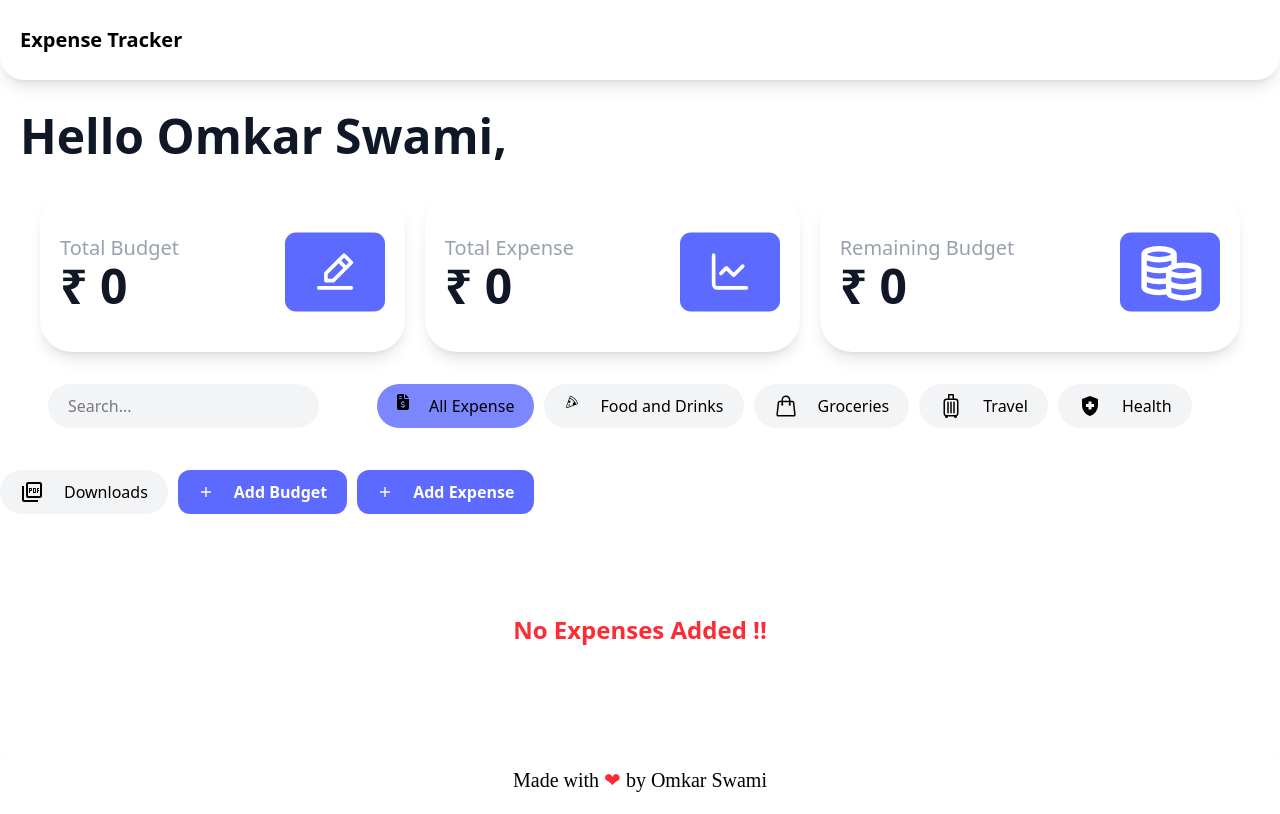
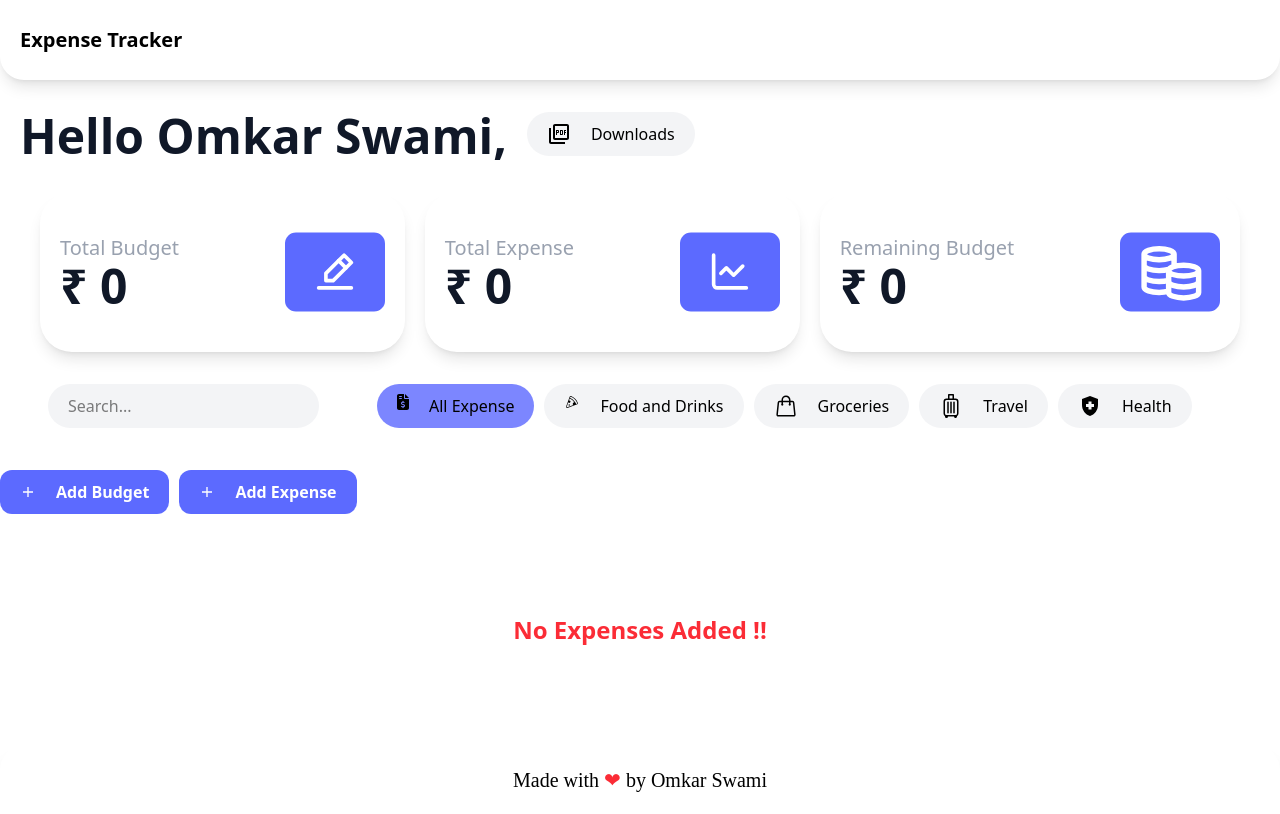
Before and after one commit to Omixo/Expense-Tracker, a React (Vite) app: page / in a window 1280 px wide. Built offline with nearby package versions, Linux system fonts and the light colour scheme.

Commit message:
fixed pdf

```diff
--- a/src/Component/ExpenseMainApp.jsx
+++ b/src/Component/ExpenseMainApp.jsx
@@ -4,12 +4,11 @@ import expenseImage from "../assets/expense.svg";
 import coinstack from "../assets/coin-stack.svg";
 import { AppContext } from "../Context/AppProvider";
 
-import jsPDF from "jspdf";
-import autoTable from "jspdf-autotable"; // ✅ Correct usage
-
 // Toast for download success
 import { ToastContainer, toast } from "react-toastify";
 import "react-toastify/dist/ReactToastify.css";
+
+
 
 // Icons
 import { CiEdit, CiPizza, CiSearch } from "react-icons/ci";
@@ -27,6 +26,7 @@ import Footer from "./Footer";
 import CategoryCards from "./Common/CategoryCards";
 import ButtonCards from "./Common/ButtonCards";
 import BudgetCards from "./Common/Budgetcard";
+import Omibhai from "./Omibhai";
 
 const ExpenseMainApp = () => {
   const { budget, expense, transactions, activeButton, setActiveButton } = useContext(AppContext);
@@ -78,66 +78,73 @@ const ExpenseMainApp = () => {
     applySearchFilter(transactions);
   }, [searchInput]);
 
-  // ✅ PDF Export
-  const generatePDF = (data) => {
-    const doc = new jsPDF();
-    doc.setFontSize(22);
-    doc.setTextColor("#2c3e50");
-    doc.text(" Expense Report", 14, 20);
-    doc.setFontSize(12);
-    doc.setTextColor("#555");
+  // // ✅ PDF Export
+  // const generatePDF = (data) => {
+  //   const doc = new jsPDF();
+  //   doc.setFontSize(22);
+  //   doc.setTextColor("#2c3e50");
+  //   doc.text(" Expense Report", 14, 20);
+  //   doc.setFontSize(12);
+  //   doc.setTextColor("#555");
 
-    const tableColumn = ["Date", "Description", "Amount", "Category", "Remaining Budget"];
-    const tableRows = [];
+  //   const tableColumn = ["Date", "Description", "Amount", "Category", "Remaining Budget"];
+  //   const tableRows = [];
 
-    let runningBudget = budget;
+  //   let runningBudget = budget;
 
-    data.forEach((item) => {
-      const amount = parseFloat(item.amount) || 0;
-      runningBudget -= amount;
+  //   data.forEach((item) => {
+  //     const amount = parseFloat(item.amount) || 0;
+  //     runningBudget -= amount;
 
-      const row = [
-        item.date || "N/A",
-        item.description || "N/A",
-        `Rs.${amount.toFixed(2)}`,
-        item.category || "N/A",
-        `Rs.${runningBudget.toFixed(2)}`
-      ];
-      tableRows.push(row);
-    });
 
-    autoTable(doc, {
-      head: [tableColumn],
-      body: tableRows,
-      startY: 30,
-      styles: {
-        fontSize: 10,
-        cellPadding: 4,
-        textColor: "#333",
-      },
-      headStyles: {
-        fillColor: [52, 152, 219], // blue header
-        textColor: "#fff",
-        fontSize: 11,
-      },
-      alternateRowStyles: {
-        fillColor: [245, 245, 245],
-      },
-      margin: { top: 30 },
-      theme: "grid",
-    });
+  //     const row = [
+  //       item.date || "N/A",
+  //       item.description || "N/A",
+  //       `Rs.${amount.toFixed(2)}`,
+  //       item.category || "N/A",
+  //       `Rs.${runningBudget.toFixed(2)}`
+  //     ];
+  //     tableRows.push(row);
+  //   });
 
-    doc.save("all_Expense_Report.pdf");
-    toast.success("all PDF Downloaded Successfully! 💃🕺");
-  };
+  //   autoTable(doc, {
+  //     head: [tableColumn],
+  //     body: tableRows,
+  //     startY: 30,
+  //     styles: {
+  //       fontSize: 10,
+  //       cellPadding: 4,
+  //       textColor: "#333",
+  //     },
+  //     headStyles: {
+  //       fillColor: [52, 152, 219], // blue header
+  //       textColor: "#fff",
+  //       fontSize: 11,
+  //     },
+  //     alternateRowStyles: {
+  //       fillColor: [245, 245, 245],
+  //     },
+  //     margin: { top: 30 },
+  //     theme: "grid",
+  //   });
+
+  //   doc.save("all_Expense_Report.pdf");
+  //   toast.success("all PDF Downloaded Successfully! 💃🕺");
+  // };
 
 
   return (
     <>
       <div className="main-container">
+        <div className="flex flex-row">
         <h1 className="user text-gray-900 font-bold text-5xl px-5 py-8">
           Hello Omkar Swami,
         </h1>
+        <div>
+          <Omibhai />
+        </div>
+
+        </div>
 
         {/* Budget Cards */}
         <div className="budget-container flex flex-row gap-5 px-10">
@@ -196,8 +203,8 @@ const ExpenseMainApp = () => {
             handleCategoryChange={handleCategoryChange}
           />
 
-          {/* ✅ PDF Download Button */}
-          <CategoryCards
+
+          {/* <CategoryCards
             category="Downloads"
             icon={<MdOutlinePictureAsPdf className="text-2xl" />}
             index={5}
@@ -206,7 +213,7 @@ const ExpenseMainApp = () => {
               console.log("Downloading PDF...");
               generatePDF(filteredTransaction);
             }}
-          />
+          /> */}
 
           {/* Add Buttons */}
           <ButtonCards
--- /dev/null
+++ b/src/Component/Omibhai.jsx
@@ -0,0 +1,89 @@
+import React, { useContext, useState} from 'react'
+import CategoryCards from "./Common/CategoryCards";
+import jsPDF from "jspdf";
+import autoTable from "jspdf-autotable"; // ✅ Correct usage
+import { MdOutlinePictureAsPdf } from "react-icons/md";
+import { AppContext } from '../Context/AppProvider';
+// Toast for download success
+import { ToastContainer, toast } from "react-toastify";
+import "react-toastify/dist/ReactToastify.css";
+
+const Omibhai = () => {
+     const {activeButton , transactions , budget} = useContext(AppContext)
+    // ✅ PDF Export
+  const generatePDF = (data) => {
+    const doc = new jsPDF();
+    doc.setFontSize(22);
+    doc.setTextColor("#2c3e50");
+    doc.text(" Expense Report", 14, 20);
+    doc.setFontSize(12);
+    doc.setTextColor("#555");
+
+    const tableColumn = ["Date", "Description", "Amount", "Category", "Remaining Budget"];
+    const tableRows = [];
+
+    let runningBudget = budget;
+
+    data.forEach((item) => {
+      const amount = parseFloat(item.amount) || 0;
+      runningBudget -= amount;
+
+
+      const row = [
+        item.date || "N/A",
+        item.description || "N/A",
+        `Rs.${amount.toFixed(2)}`,
+        item.category || "N/A",
+        `Rs.${runningBudget.toFixed(2)}`
+      ];
+      tableRows.push(row);
+    });
+
+    autoTable(doc, {
+      head: [tableColumn],
+      body: tableRows,
+      startY: 30,
+      styles: {
+        fontSize: 10,
+        cellPadding: 4,
+        textColor: "#333",
+      },
+      headStyles: {
+        fillColor: [52, 152, 219], // blue header
+        textColor: "#fff",
+        fontSize: 11,
+      },
+      alternateRowStyles: {
+        fillColor: [245, 245, 245],
+      },
+      margin: { top: 30 },
+      theme: "grid",
+    });
+
+    doc.save("all_Expense_Report.pdf");
+    toast.success("all PDF Downloaded Successfully! 💃🕺");
+  };
+   const [filteredTransaction, setFilteredTransaction] = useState(transactions);
+
+
+
+  return (
+    <>
+
+        <CategoryCards
+            category="Downloads"
+            icon={<MdOutlinePictureAsPdf className="text-2xl" />}
+            index={5}
+            activeButton={activeButton}
+            handleCategoryChange={() => {
+              console.log("Downloading PDF...");
+              generatePDF(filteredTransaction);
+            }}
+          />
+
+
+    </>
+  )
+}
+
+export default Omibhai
```
Also changed, not shown: src/App.jsx (+11 -11 lines).
